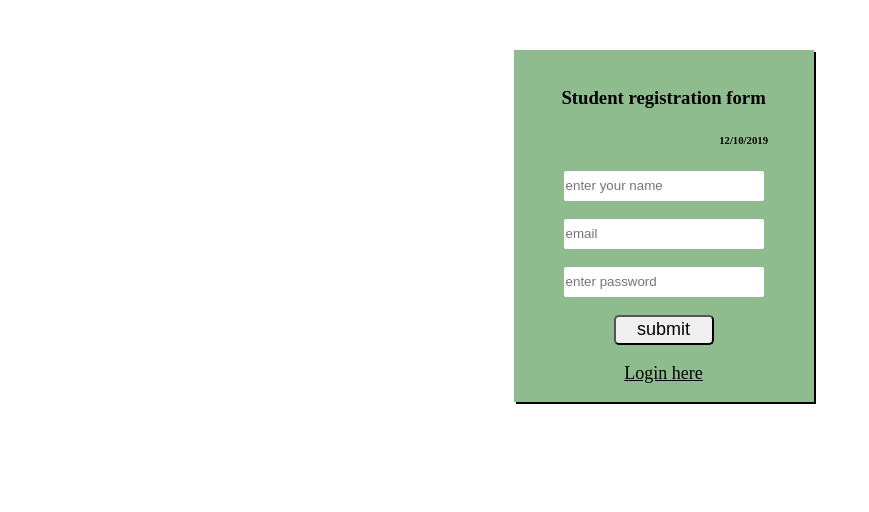
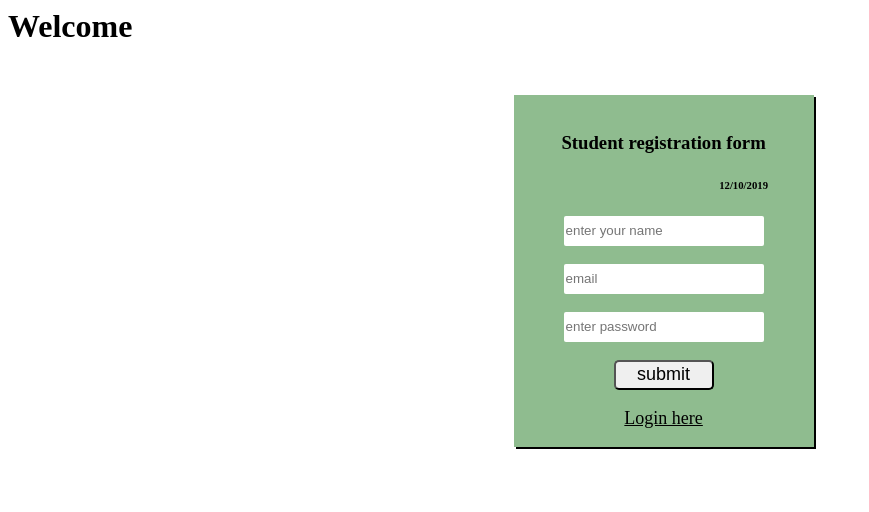
Before and after one commit to penti5/students, a Django app: page /main/ in a window 1280 px wide. Shown: the top 512 px of the page, without its empty margins (0-869 px from the left). Run offline with Django 3.2, Linux system fonts and the light colour scheme; data comes from the database, SQL or seed files in the repository.

Commit message:
Update main.html

```diff
--- a/project13/templates/main.html
+++ b/project13/templates/main.html
@@ -4,6 +4,7 @@
     <link href="{% static 'css/styles.css' %}" rel="stylesheet" >
 </head>
 <body>
+    <h1>Welcome</h1>
 <h3>
     {{ mess }}</h3>
 <form action="{% url 'save' %}" method="post">
```
